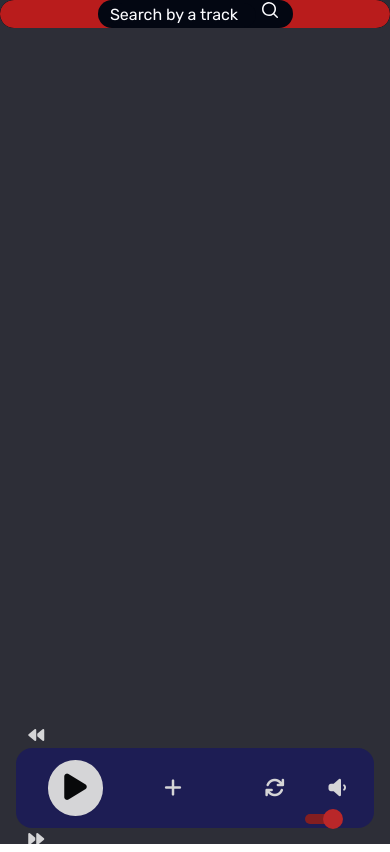
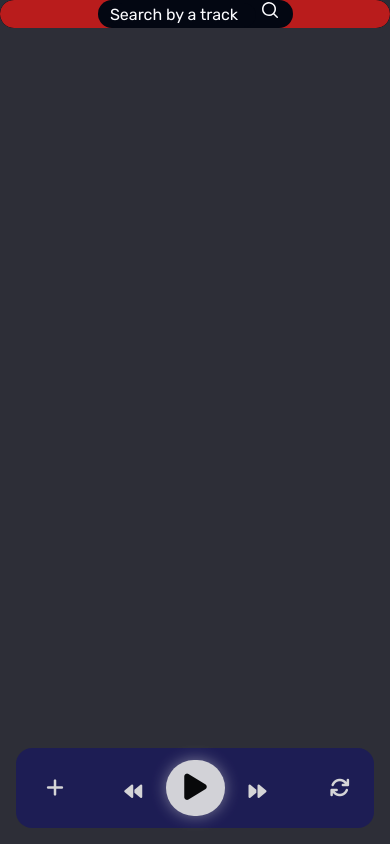
Before and after one commit to Cod3Andy/realPlayer, a SvelteKit app: page / in a window 390 px wide. Built offline with nearby package versions, Linux system fonts and the light colour scheme.

Commit message:
responsive playbar

```diff
--- a/src/app.css
+++ b/src/app.css
@@ -5,7 +5,7 @@
 @tailwind utilities;
 
 .action-btn {
-    @apply cursor-pointer text-xl p-3 my-0 mx-2 bg-transparent rounded-full border-0 text-white hover:scale-125 hover:text-gray-950 focus:outline-none outline-none
+    @apply cursor-pointer text-xl p-3 my-0 mx-2 bg-transparent rounded-full border-0 text-white hover:scale-110 hover:text-gray-950 focus:outline-none outline-none
 }
 .action-btn-big {
     @apply text-black text-3xl
@@ -15,7 +15,7 @@
 }
 .playlist-elements {
     animation: fadeIn 1s;
-    @apply flex overflow-hidden list-decimal
+    @apply flex justify-between overflow-hidden list-decimal
 }
 .playsongs {
     @apply relative w-9/12 bg-transparent m-1 cursor-pointer text-white rounded-xl font-rubik overflow-hidden float-left
--- a/src/routes/+page.svelte
+++ b/src/routes/+page.svelte
@@ -126,29 +126,29 @@
 <player class="flex overflow-hidden justify-center font-rubik">
 <div class="w-full h-full absolute left-0 top-0 z-0 bg-[#2d2e37]" />
     <navigation class="flex justify-between items-center absolute bottom-0 w-11/12 h-20 z-[1] mb-4 px-1 bg-[#1a195c] rounded-2xl opacity-80">
-        <div class="w-[150px] pl-2">
-            <button on:click={prevAudio} class="cursor-pointer text-md p-0 my-0 mx-0 bg-transparent rounded-full border-0 text-white hover:scale-125 hover:text-gray-950 focus:outline-none outline-none">
+        <div class="w-[160px] pl-2 max-[840px]:absolute max-[840px]:left-[360px] max-[769px]:left-[270px] max-sm:left-[170px] max-[414px]:left-[100px] max-[280px]:left-[50px]">
+            <button on:click={prevAudio} class="cursor-pointer text-lg p-0 my-0 mx-0 bg-transparent rounded-full border-0 text-white hover:scale-125 hover:text-gray-950 focus:outline-none outline-none">
                 <i class="fas fa-backward"></i>
             </button>
-            <button on:click={playPauseAudio} class="action-btn action-btn-big">
-                <div class="bg-white rounded-full px-4 py-[10px] hover:shadow-inner shadow-sm">
+            <button on:click={playPauseAudio} class="action-btn action-btn-big p-0 m-0">
+                <div class="bg-[#fcfcff] border-0 rounded-full px-[18px] py-[10px] m-0 shadow-[0px_0px_15px_0px_rgba(255,255,255,0.5)]">
                     <i class="fas {isPlaying? 'fa-pause' : 'fa-play'}"></i>
                 </div>
             </button>
-            <button on:click={nextAudio} class="cursor-pointer text-md p-0 my-0 mx-0 bg-transparent rounded-full border-0 text-white hover:scale-125 hover:text-gray-950 focus:outline-none outline-none">
+            <button on:click={nextAudio} class="cursor-pointer text-lg p-0 my-0 mx-0 bg-transparent rounded-full border-0 text-white hover:scale-125 hover:text-gray-950 focus:outline-none outline-none">
                 <i class="fas fa-forward"></i>
             </button>
         </div>
-        <div  class=" w-1/5 font-bold text-xl text-[#fcfcff] overflow-hidden">{isPlaying? tracks[songIndex].name : ''}</div>
-        <label for="upload" class="action-btn fa-solid fa-plus"></label>
+        <div  class=" w-1/5 font-bold text-xl text-[#fcfcff] overflow-hidden max-sm:hidden">{isPlaying? tracks[songIndex].name : ''}</div>
+        <label for="upload" class="action-btn fa-solid fa-plus max-[414px]:absolute max-[414px]:left-[10px]"></label>
         <input multiple type="file" class="hidden" id="upload" on:change={handleFileInput} accept="audio/*"/>
         <div class="w-2/5">
-            <div class="flex flex-col">
+            <div class="flex flex-col max-[840px]:hidden">
                 <div class="flex justify-between text-[#fcfcff] font-bold" >
                     <span>{currTimeDisplay}</span> <span>{totalTimeDisplay}</span>
                 </div>
             </div>
-            <div class="relative max-lg:hidden max-lg: bg-[#fcfcff] rounded-md cursor-pointer my-3 mx-0 h-2 w-full">
+            <div class="relative max-[840px]:hidden max-[840px]: bg-[#fcfcff] rounded-md cursor-pointer my-3 mx-0 h-2 w-full">
                 <div class="progress" style="width: {progress}%"></div>
                 <input type="range" class="seek-slider" min={0} max={100} step={1} bind:value={progress} on:input={setProgress} on:timeupdate={() => updateProgress()}>
             </div>
@@ -156,7 +156,7 @@
         <button on:click={loopAudio} class="action-btn">
             <i class="fas {isLooped === true ? 'fa-arrows-rotate text-red-600 scale-150 ' : 'fa-arrows-rotate'}"></i>
         </button>
-        <div class="pt-[10px]">
+        <div class="pt-[10px] max-[414px]:hidden">
             <button on:click={muteAudio} class="action-btn w-[49px]">
                 <i class="fas {volume > 0.7 && volume > 0 ? 'fa-volume-high' : 'fa-volume-low'} {volume === 0 ? 'fa-volume-xmark' : ''}"></i>
             </button>
```
